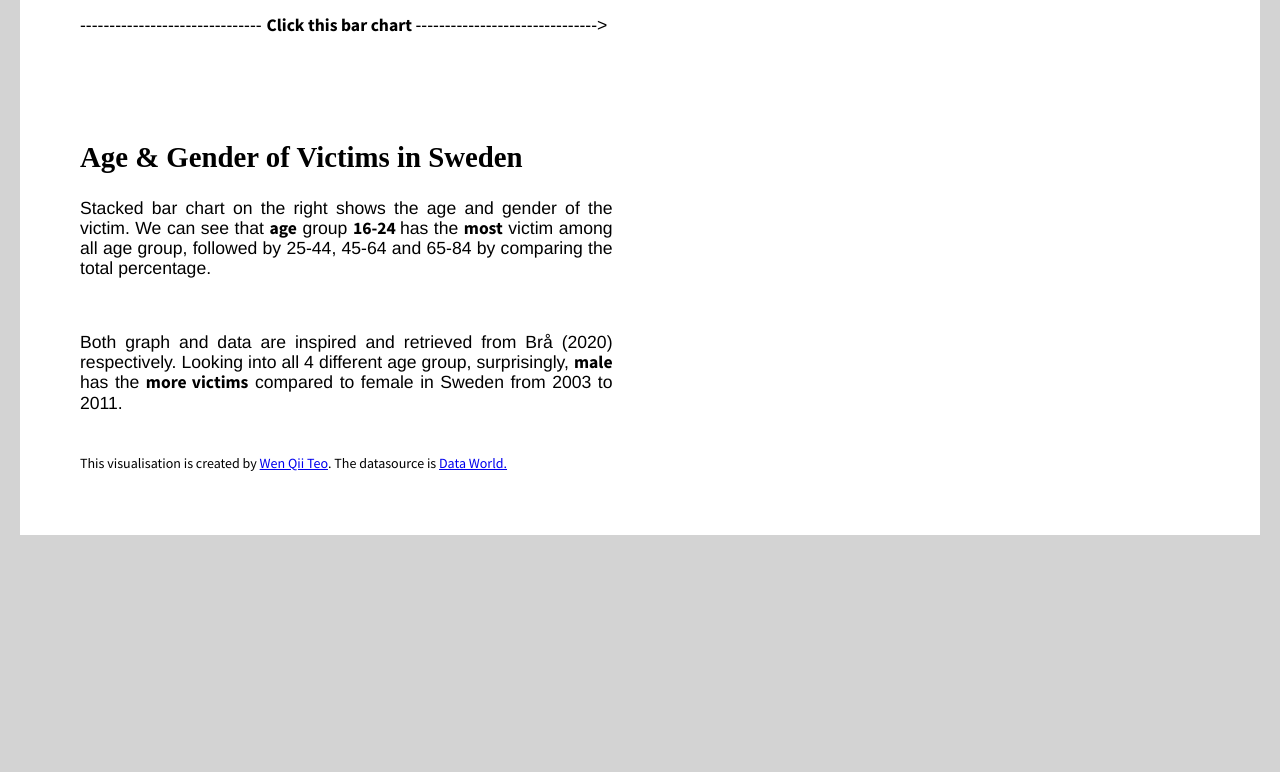
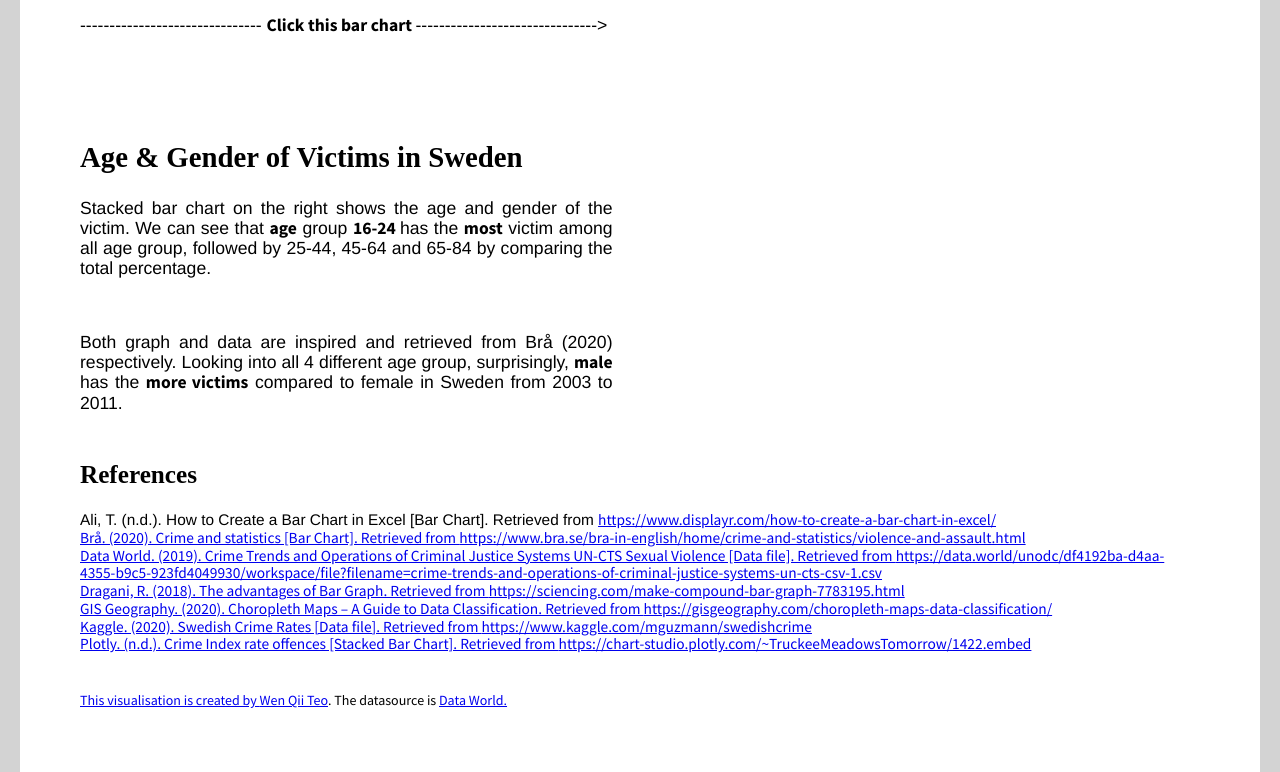
Before and after one commit to wenqii09/FIT3179_A2, a plain HTML site: page index.html in a window 1280 px wide. Shown: the part 2345-3117 px from the top of the page. Before the commit the page ends 2880 px from the top, so only its background shows below. Drawn offline with nearby package versions, Linux system fonts and the light colour scheme; a script that the page names is missing.

Commit message:
Update index.html

```diff
--- a/index.html
+++ b/index.html
@@ -328,8 +328,30 @@
 
    <div class="pure-g">
       <div class="pure-u-1-1 small-font">
+        <h2 style="font-size:180%;font-family:Times New Roman;"> References</h2>
+        <p style="font-size:110%;font-family:Helvetica;">
+          Ali, T. (n.d.). How to Create a Bar Chart in Excel [Bar Chart]. Retrieved from <a href="#"" target="_blank">https://www.displayr.com/how-to-create-a-bar-chart-in-excel/</href>
+          <br>
+          Brå. (2020). Crime and statistics [Bar Chart]. Retrieved from <a href="#"" target="_blank">https://www.bra.se/bra-in-english/home/crime-and-statistics/violence-and-assault.html</href>
+          <br>
+          Data World. (2019). Crime Trends and Operations of Criminal Justice Systems UN-CTS Sexual Violence [Data file]. Retrieved from <a href="#"" target="_blank">https://data.world/unodc/df4192ba-d4aa-4355-b9c5-923fd4049930/workspace/file?filename=crime-trends-and-operations-of-criminal-justice-systems-un-cts-csv-1.csv</href>
+          <br>
+          Dragani, R. (2018). The advantages of Bar Graph. Retrieved from <a href="#"" target="_blank">https://sciencing.com/make-compound-bar-graph-7783195.html</href>
+          <br>
+          GIS Geography. (2020). Choropleth Maps – A Guide to Data Classification. Retrieved from <a href="#"" target="_blank">https://gisgeography.com/choropleth-maps-data-classification/</href>
+           <br>
+          Kaggle. (2020). Swedish Crime Rates [Data file]. Retrieved from <a href="#"" target="_blank">https://www.kaggle.com/mguzmann/swedishcrime</href>
+          <br>
+          Plotly. (n.d.). Crime Index rate offences [Stacked Bar Chart]. Retrieved from <a href="#"" target="_blank">https://chart-studio.plotly.com/~TruckeeMeadowsTomorrow/1422.embed</href>
+
+        </p>
+       </div>
+    </div>
+
+   <div class="pure-g">
+      <div class="pure-u-1-1 small-font">
         <p>This visualisation is created by <a href="https://github.com/wenqii09" target="_blank">Wen Qii Teo</a>. The datasource is <a href="#"" target="_blank">Data World</href>.</p>
-      </div>
+       </div>
     </div>
 
 
```
